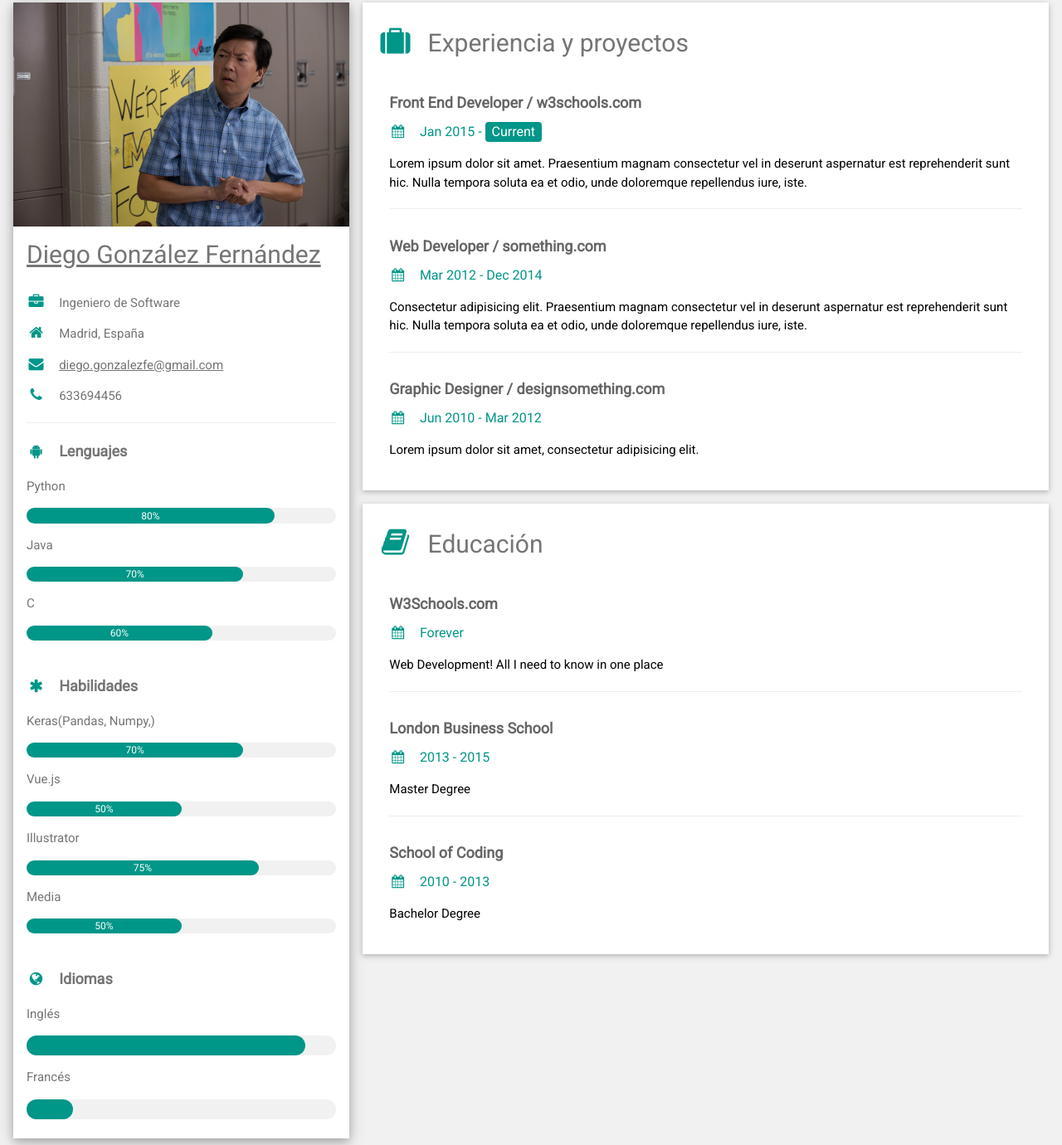
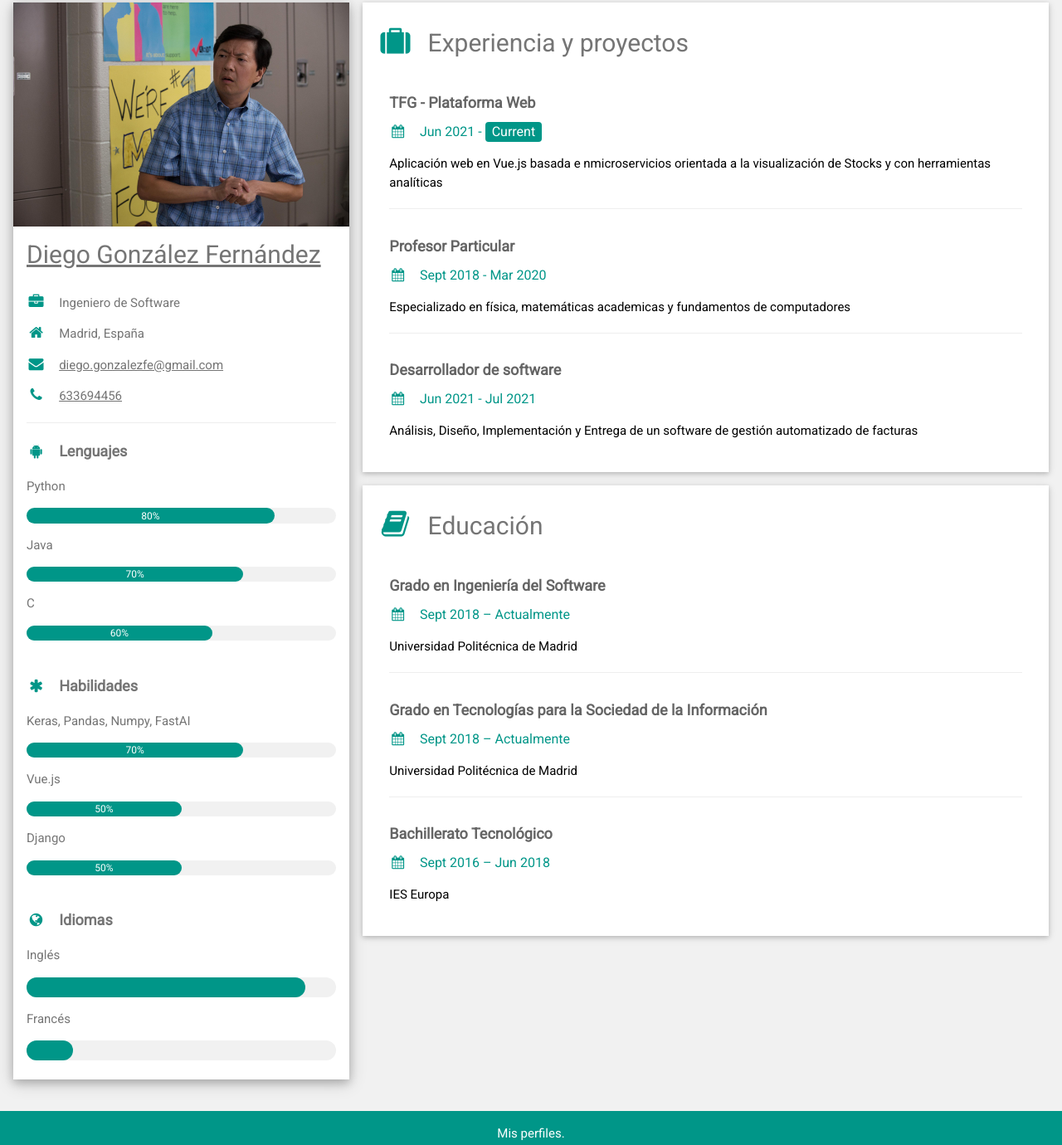
Before and after one commit to diegogonzalezfe/diegogonzalezfe.github.io, a plain HTML site: page index.html in a window 1280 px wide. Shown: the part 13-1393 px from the top of the page at 83% size. Drawn offline with nearby package versions, Linux system fonts and the light colour scheme.

Commit message:
Añade estudios y proyectos modifica CV, falta foto

```diff
--- a/index.html
+++ b/index.html
@@ -31,7 +31,7 @@ html,body,h1,h2,h3,h4,h5,h6 {font-family: "Roboto", sans-serif}
           <p><i class="fa fa-briefcase fa-fw w3-margin-right w3-large w3-text-teal"></i>Ingeniero de Software</p>
           <p><i class="fa fa-home fa-fw w3-margin-right w3-large w3-text-teal"></i>Madrid, España</p>
           <a href="mailto:diego.gonzalezfe@gmail.com"><p><i class="fa fa-envelope fa-fw w3-margin-right w3-large w3-text-teal"></i>diego.gonzalezfe@gmail.com</p></a>
-          <p><i class="fa fa-phone fa-fw w3-margin-right w3-large w3-text-teal"></i>633694456</p>
+          <a href="tel:+34633694456"><p><i class="fa fa-phone fa-fw w3-margin-right w3-large w3-text-teal"></i>633694456</p></a>
           <hr>
 
           <p class="w3-large"><b><i class="fa fa-android fa-fw w3-margin-right w3-text-teal"></i>Lenguajes</b></p>
@@ -52,7 +52,7 @@ html,body,h1,h2,h3,h4,h5,h6 {font-family: "Roboto", sans-serif}
           <br>
 
           <p class="w3-large"><b><i class="fa fa-asterisk fa-fw w3-margin-right w3-text-teal"></i>Habilidades</b></p>
-          <p>Keras(Pandas, Numpy,)</p>
+          <p>Keras, Pandas, Numpy, FastAI</p>
           <div class="w3-light-grey w3-round-xlarge w3-small">
             <div class="w3-container w3-center w3-round-xlarge w3-teal" style="width:70%">70%</div>
           </div>
@@ -62,11 +62,7 @@ html,body,h1,h2,h3,h4,h5,h6 {font-family: "Roboto", sans-serif}
               <div class="w3-center w3-text-white">50%</div>
             </div>
           </div>
-          <p>Illustrator</p>
-          <div class="w3-light-grey w3-round-xlarge w3-small">
-            <div class="w3-container w3-center w3-round-xlarge w3-teal" style="width:75%">75%</div>
-          </div>
-          <p>Media</p>
+          <p>Django</p>
           <div class="w3-light-grey w3-round-xlarge w3-small">
             <div class="w3-container w3-center w3-round-xlarge w3-teal" style="width:50%">50%</div>
           </div>
@@ -93,42 +89,42 @@ html,body,h1,h2,h3,h4,h5,h6 {font-family: "Roboto", sans-serif}
       <div class="w3-container w3-card w3-white w3-margin-bottom">
         <h2 class="w3-text-grey w3-padding-16"><i class="fa fa-suitcase fa-fw w3-margin-right w3-xxlarge w3-text-teal"></i>Experiencia y proyectos</h2>
         <div class="w3-container">
-          <h5 class="w3-opacity"><b>Front End Developer / w3schools.com</b></h5>
-          <h6 class="w3-text-teal"><i class="fa fa-calendar fa-fw w3-margin-right"></i>Jan 2015 - <span class="w3-tag w3-teal w3-round">Current</span></h6>
-          <p>Lorem ipsum dolor sit amet. Praesentium magnam consectetur vel in deserunt aspernatur est reprehenderit sunt hic. Nulla tempora soluta ea et odio, unde doloremque repellendus iure, iste.</p>
+          <h5 class="w3-opacity"><b>TFG - Plataforma Web</b></h5>
+          <h6 class="w3-text-teal"><i class="fa fa-calendar fa-fw w3-margin-right"></i>Jun 2021 - <span class="w3-tag w3-teal w3-round">Current</span></h6>
+          <p>Aplicación web en Vue.js basada e nmicroservicios orientada a la visualización de Stocks y con herramientas analíticas</p>
           <hr>
         </div>
         <div class="w3-container">
-          <h5 class="w3-opacity"><b>Web Developer / something.com</b></h5>
-          <h6 class="w3-text-teal"><i class="fa fa-calendar fa-fw w3-margin-right"></i>Mar 2012 - Dec 2014</h6>
-          <p>Consectetur adipisicing elit. Praesentium magnam consectetur vel in deserunt aspernatur est reprehenderit sunt hic. Nulla tempora soluta ea et odio, unde doloremque repellendus iure, iste.</p>
+          <h5 class="w3-opacity"><b>Profesor Particular</b></h5>
+          <h6 class="w3-text-teal"><i class="fa fa-calendar fa-fw w3-margin-right"></i>Sept 2018 - Mar 2020</h6>
+          <p>Especializado en física, matemáticas academicas y fundamentos de computadores</p>
           <hr>
         </div>
         <div class="w3-container">
-          <h5 class="w3-opacity"><b>Graphic Designer / designsomething.com</b></h5>
-          <h6 class="w3-text-teal"><i class="fa fa-calendar fa-fw w3-margin-right"></i>Jun 2010 - Mar 2012</h6>
-          <p>Lorem ipsum dolor sit amet, consectetur adipisicing elit. </p><br>
+          <h5 class="w3-opacity"><b>Desarrollador de software</b></h5>
+          <h6 class="w3-text-teal"><i class="fa fa-calendar fa-fw w3-margin-right"></i>Jun 2021 - Jul 2021</h6>
+          <p>Análisis, Diseño, Implementación y Entrega de un software de gestión automatizado de facturas</p><br>
         </div>
       </div>
 
       <div class="w3-container w3-card w3-white">
         <h2 class="w3-text-grey w3-padding-16"><i class="fa fa-book fa-fw w3-margin-right w3-xxlarge w3-text-teal"></i>Educación</h2>
         <div class="w3-container">
-          <h5 class="w3-opacity"><b>W3Schools.com</b></h5>
-          <h6 class="w3-text-teal"><i class="fa fa-calendar fa-fw w3-margin-right"></i>Forever</h6>
-          <p>Web Development! All I need to know in one place</p>
+          <h5 class="w3-opacity"><b>Grado en Ingeniería del Software</b></h5>
+          <h6 class="w3-text-teal"><i class="fa fa-calendar fa-fw w3-margin-right"></i>Sept 2018 – Actualmente</h6>
+          <p>Universidad Politécnica de Madrid</p>
           <hr>
         </div>
         <div class="w3-container">
-          <h5 class="w3-opacity"><b>London Business School</b></h5>
-          <h6 class="w3-text-teal"><i class="fa fa-calendar fa-fw w3-margin-right"></i>2013 - 2015</h6>
-          <p>Master Degree</p>
+          <h5 class="w3-opacity"><b>Grado en Tecnologías para la Sociedad de la Información</b></h5>
+          <h6 class="w3-text-teal"><i class="fa fa-calendar fa-fw w3-margin-right"></i>Sept 2018 – Actualmente</h6>
+          <p>Universidad Politécnica de Madrid</p>
           <hr>
         </div>
         <div class="w3-container">
-          <h5 class="w3-opacity"><b>School of Coding</b></h5>
-          <h6 class="w3-text-teal"><i class="fa fa-calendar fa-fw w3-margin-right"></i>2010 - 2013</h6>
-          <p>Bachelor Degree</p><br>
+          <h5 class="w3-opacity"><b>Bachillerato Tecnológico</b></h5>
+          <h6 class="w3-text-teal"><i class="fa fa-calendar fa-fw w3-margin-right"></i>Sept 2016 – Jun 2018</h6>
+          <p>IES Europa</p><br>
         </div>
       </div>
 
```
Also changed, not shown: 1 other file.
